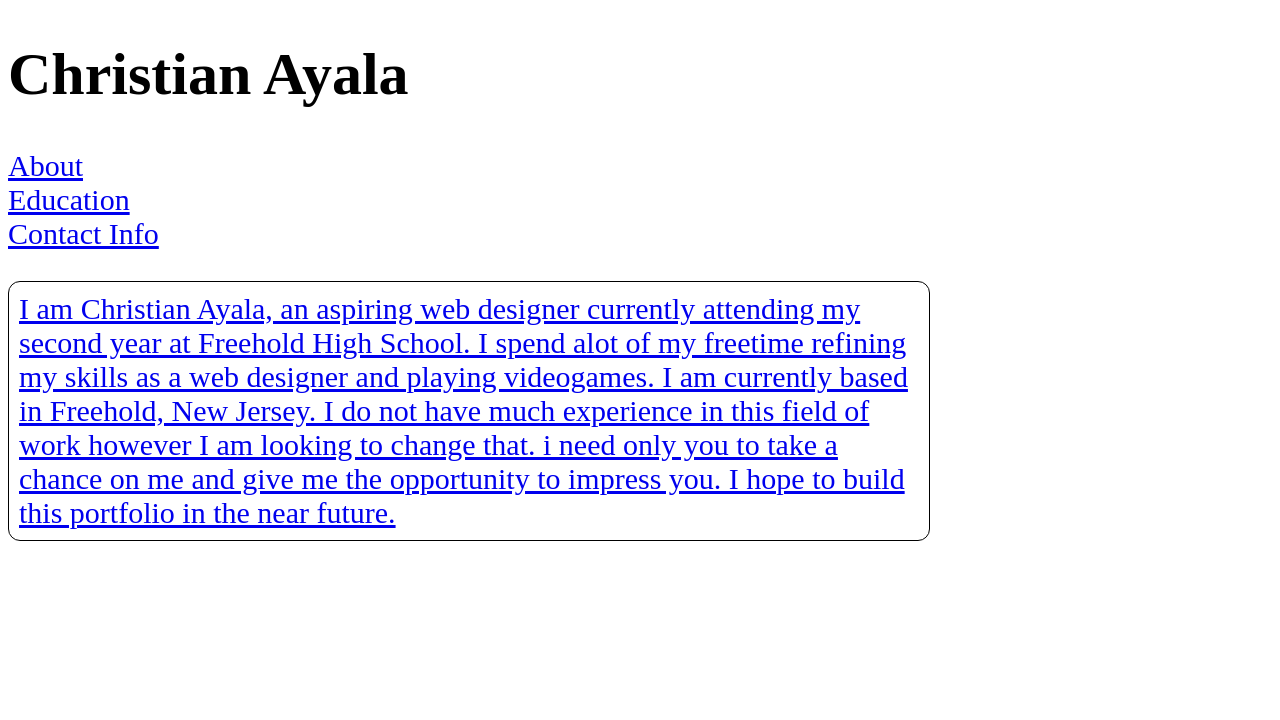
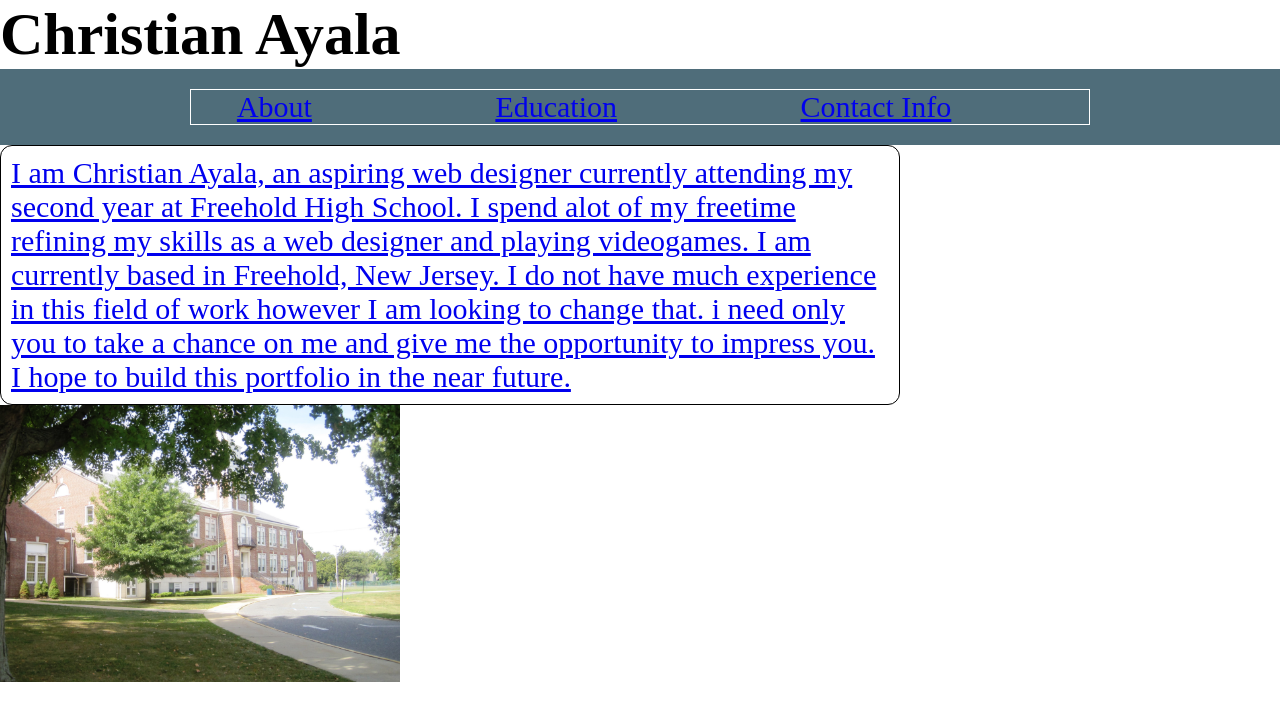
Before and after one commit to 124CAyala/Web-Design-Portfolio, a plain HTML site: page index.html in a window 1280 px wide. Drawn offline with Linux system fonts and the light colour scheme.

Commit message:
i did things!!!

```diff
--- a/home.html
+++ b/index.html
@@ -14,11 +14,10 @@
         <div class='Contact Info'><a href="Contact.html"> Contact Info</div>
       </div>
     </div>
-    <tr>
-      <th><p class=yes> I am Christian Ayala, an aspiring web designer currently attending my second year at Freehold High School.
+      <p class=yes> I am Christian Ayala, an aspiring web designer currently attending my second year at Freehold High School.
         I spend alot of my freetime refining my skills as a web designer and playing videogames. I am currently based in Freehold,
          New Jersey. I do not have much experience in this field of work however I am looking to change that. i need only you to take
-          a chance on me and give me the opportunity to impress you. I hope to build this portfolio in the near future.</p></th>
-    </tr>
+          a chance on me and give me the opportunity to impress you. I hope to build this portfolio in the near future.</p>
+          <img src="imgs/Freehold_High_School.jpg" alt="school" width=400>
   </body>
 </html>
--- a/styles.css
+++ b/styles.css
@@ -29,3 +29,26 @@ body {
   padding: 10px;
   border-radius: 12px;
 }
+* {
+  margin: 0;
+  padding: 0;
+  box-sizing: border-box;
+}
+
+.menu-container {
+  color: #FFFFFf;
+  background-color: #4F6D7A;
+  padding: 20px 0;
+}
+
+.menu {
+  border: 1px solid #fff;
+  width: 900px;
+  display: flex;
+  justify-content: space-around;
+}
+.menu-container {
+  /* ... */
+  display: flex;
+  justify-content: center;
+}
```
Also changed, not shown: imgs/Freehold_High_School.jpg (added), school.jpg (deleted).
